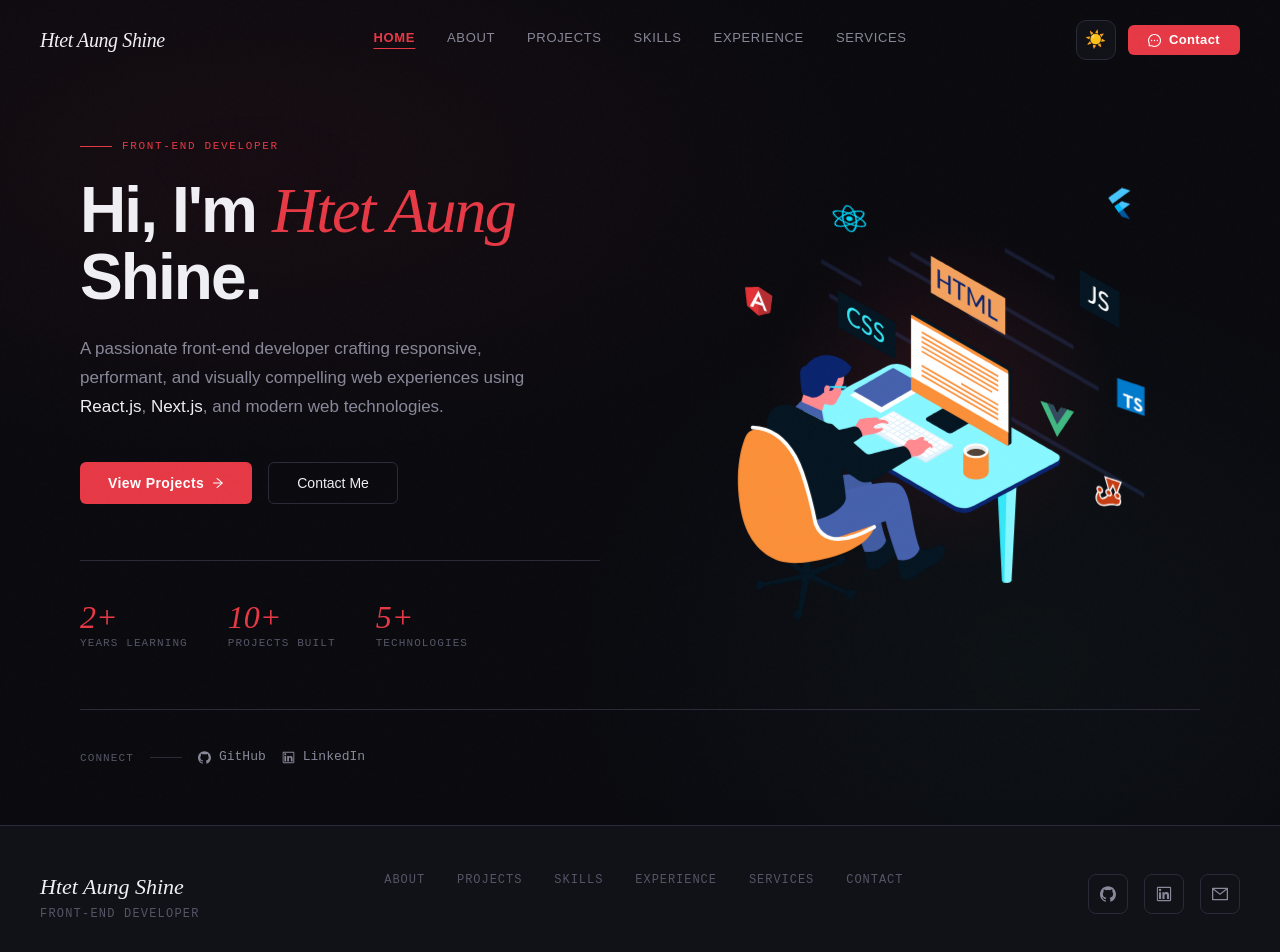
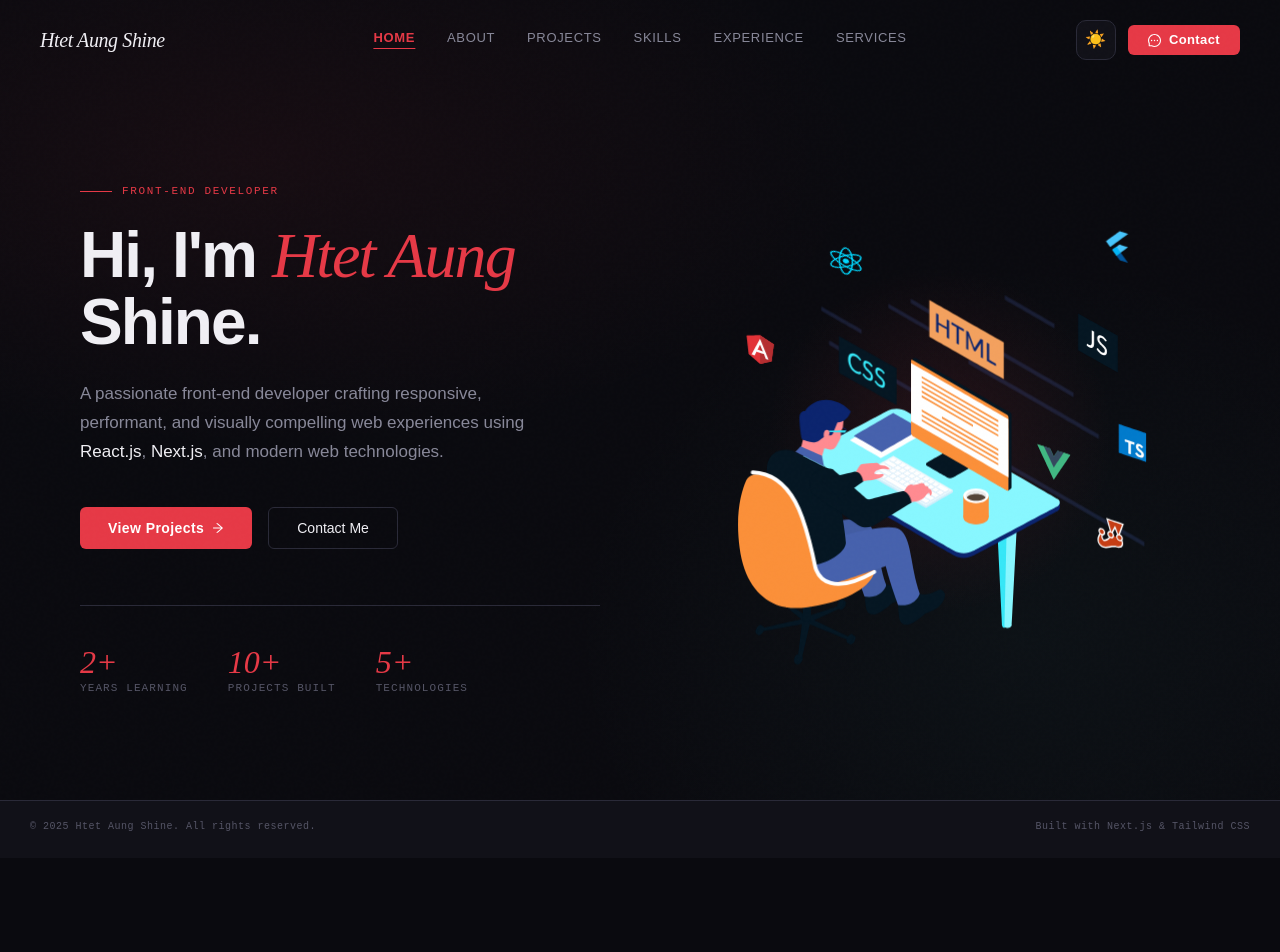
Before and after one commit to ShineLay24/my-portfolio, a Next.js app: page / in a window 1280 px wide. Shown: the top 952 px of the page. After the commit the page ends 858 px from the top, so only its background shows below. Built offline with nearby package versions, Linux system fonts and the light colour scheme.

Commit message:
Remove footer and social links row in home page

```diff
--- a/src/app/page.js
+++ b/src/app/page.js
@@ -182,49 +182,6 @@ export default function Home() {
             />
           </div>
         </div>
-
-        {/* Social links row */}
-        <div
-          style={{
-            display: 'flex',
-            gap: '16px',
-            marginTop: '60px',
-            paddingTop: '40px',
-            borderTop: '1px solid var(--border)',
-            alignItems: 'center',
-          }}
-        >
-          <span style={{ fontFamily: 'var(--font-mono)', fontSize: '11px', color: 'var(--text-dim)', letterSpacing: '0.1em', textTransform: 'uppercase' }}>
-            Connect
-          </span>
-          <div style={{ width: '32px', height: '1px', background: 'var(--border)' }} />
-          {[
-            { href: 'https://github.com/ShineLay24', Icon: GithubOutlined, label: 'GitHub' },
-            { href: 'https://www.linkedin.com/in/htet-aung-shine-290a26368', Icon: LinkedinOutlined, label: 'LinkedIn' },
-          ].map(({ href, Icon, label }) => (
-            <a
-              key={href}
-              href={href}
-              target="_blank"
-              rel="noopener noreferrer"
-              style={{
-                display: 'flex',
-                alignItems: 'center',
-                gap: '8px',
-                color: 'var(--text-muted)',
-                textDecoration: 'none',
-                fontSize: '13px',
-                fontFamily: 'var(--font-mono)',
-                transition: 'color 0.2s ease',
-              }}
-              onMouseEnter={e => e.currentTarget.style.color = 'var(--accent)'}
-              onMouseLeave={e => e.currentTarget.style.color = 'var(--text-muted)'}
-            >
-              <Icon />
-              {label}
-            </a>
-          ))}
-        </div>
       </div>
 
       <style>{`
--- a/src/component/footer.js
+++ b/src/component/footer.js
@@ -1,7 +1,4 @@
 "use client"
-
-import Link from 'next/link'
-import { GithubOutlined, LinkedinOutlined, MailOutlined } from '@ant-design/icons'
 
 export default function Footer() {
   const year = new Date().getFullYear()
@@ -11,136 +8,19 @@ export default function Footer() {
       style={{
         background: 'var(--surface)',
         borderTop: '1px solid var(--border)',
-        padding: '48px 40px 32px',
+        padding: '20px 30px 15px',
       }}
     >
-      <div
-        style={{
-          maxWidth: '1200px',
-          margin: '0 auto',
-        }}
-      >
-        {/* Top row */}
-        <div
-          style={{
-            display: 'flex',
-            flexDirection: 'column',
-            gap: '40px',
-          }}
-        >
-          {/* Brand + tagline */}
-          <div style={{ display: 'flex', justifyContent: 'space-between', alignItems: 'flex-start', flexWrap: 'wrap', gap: '32px' }}>
-            <div>
-              <Link
-                href="/"
-                style={{
-                  fontFamily: 'var(--font-serif)',
-                  fontSize: '22px',
-                  fontStyle: 'italic',
-                  color: 'var(--text)',
-                  textDecoration: 'none',
-                  display: 'block',
-                  marginBottom: '8px',
-                }}
-              >
-                Htet Aung Shine
-              </Link>
-              <p style={{
-                fontFamily: 'var(--font-mono)',
-                fontSize: '12px',
-                color: 'var(--text-dim)',
-                letterSpacing: '0.1em',
-                textTransform: 'uppercase',
-              }}>
-                Front-End Developer
-              </p>
-            </div>
-
-            {/* Nav links */}
-            <nav style={{ display: 'flex', gap: '32px', flexWrap: 'wrap' }}>
-              {[
-                { href: '/about', label: 'About' },
-                { href: '/projects', label: 'Projects' },
-                { href: '/skills', label: 'Skills' },
-                { href: '/experience', label: 'Experience' },
-                { href: '/services', label: 'Services' },
-                { href: '/contact', label: 'Contact' },
-              ].map(({ href, label }) => (
-                <Link
-                  key={href}
-                  href={href}
-                  style={{
-                    fontFamily: 'var(--font-mono)',
-                    fontSize: '12px',
-                    letterSpacing: '0.08em',
-                    textTransform: 'uppercase',
-                    color: 'var(--text-dim)',
-                    textDecoration: 'none',
-                    transition: 'color 0.2s ease',
-                  }}
-                  onMouseEnter={e => e.currentTarget.style.color = 'var(--accent)'}
-                  onMouseLeave={e => e.currentTarget.style.color = 'var(--text-dim)'}
-                >
-                  {label}
-                </Link>
-              ))}
-            </nav>
-
-            {/* Social icons */}
-            <div style={{ display: 'flex', gap: '16px', alignItems: 'center' }}>
-              {[
-                { href: 'https://github.com/ShineLay24', Icon: GithubOutlined },
-                { href: 'https://www.linkedin.com/in/htet-aung-shine-290a26368', Icon: LinkedinOutlined },
-                { href: 'mailto:shinelay2499@gmail.com', Icon: MailOutlined },
-              ].map(({ href, Icon }) => (
-                <a
-                  key={href}
-                  href={href}
-                  target="_blank"
-                  rel="noopener noreferrer"
-                  style={{
-                    width: '40px',
-                    height: '40px',
-                    display: 'flex',
-                    alignItems: 'center',
-                    justifyContent: 'center',
-                    border: '1px solid var(--border)',
-                    borderRadius: '8px',
-                    color: 'var(--text-muted)',
-                    fontSize: '16px',
-                    transition: 'all 0.3s ease',
-                    textDecoration: 'none',
-                  }}
-                  onMouseEnter={e => {
-                    e.currentTarget.style.borderColor = 'var(--accent)'
-                    e.currentTarget.style.color = 'var(--accent)'
-                    e.currentTarget.style.background = 'rgba(230,57,70,0.08)'
-                  }}
-                  onMouseLeave={e => {
-                    e.currentTarget.style.borderColor = 'var(--border)'
-                    e.currentTarget.style.color = 'var(--text-muted)'
-                    e.currentTarget.style.background = 'transparent'
-                  }}
-                >
-                  <Icon />
-                </a>
-              ))}
-            </div>
-          </div>
-
-          <div className="divider" />
-
-          {/* Bottom row */}
           <div style={{
             display: 'flex',
             justifyContent: 'space-between',
             alignItems: 'center',
             flexWrap: 'wrap',
-            gap: '12px',
+            gap: '10px',
           }}>
             <p style={{
               fontFamily: 'var(--font-mono)',
-              fontSize: '11px',
+              fontSize: '10px',
               color: 'var(--text-dim)',
               letterSpacing: '0.05em',
             }}>
@@ -148,14 +28,12 @@ export default function Footer() {
             </p>
             <p style={{
               fontFamily: 'var(--font-mono)',
-              fontSize: '11px',
+              fontSize: '10px',
               color: 'var(--text-dim)',
               letterSpacing: '0.05em',
             }}>
               Built with Next.js & Tailwind CSS
             </p>
-          </div>
-        </div>
       </div>
     </footer>
   )
```
